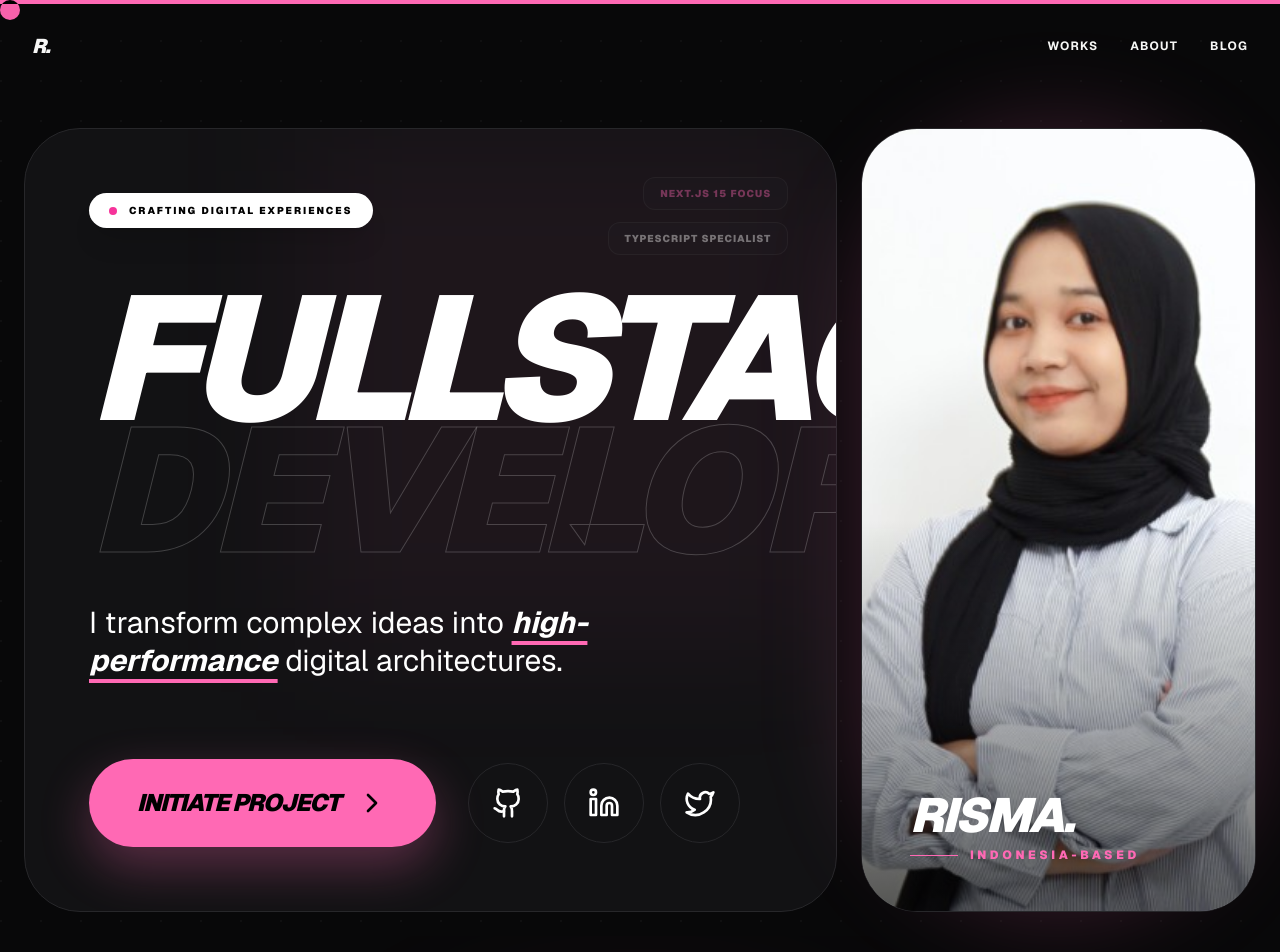
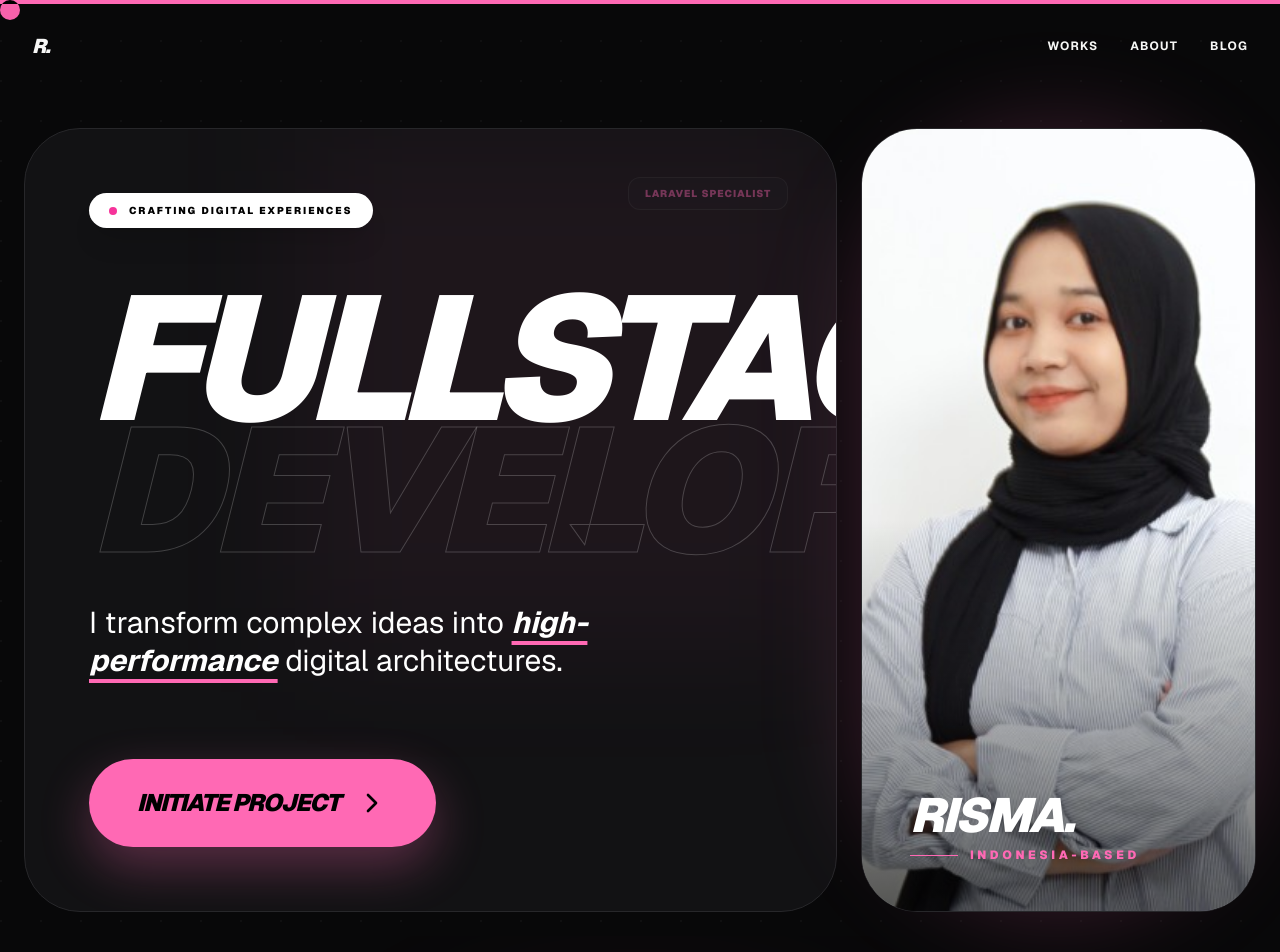
Before and after one commit to amalinars/portfolio, a Next.js app: page / in a window 1280 px wide. Shown: the top 952 px of the page. Built offline with nearby package versions, Linux system fonts and the light colour scheme.

Commit message:
refactor: update contact info, remove social links, and add in-development project status support

```diff
--- a/src/app/page.tsx
+++ b/src/app/page.tsx
@@ -77,10 +77,10 @@ export default function Home() {
 
           <div className="flex flex-col gap-12 items-start lg:items-end">
             <a
-              href="mailto:risma@example.com"
+              href="mailto:keymarlin28@gmail.com"
               className="group text-4xl md:text-6xl font-black flex items-center gap-4 hover:tracking-widest transition-all duration-500"
             >
-              HI@RISMA.DEV
+              KEYMARLIN28@GMAIL.COM
               <motion.div
                 animate={{ rotate: [0, 90, 0] }}
                 transition={{ repeat: Infinity, duration: 2 }}
@@ -92,15 +92,13 @@ export default function Home() {
 
             <div className="flex gap-12 text-sm font-black uppercase italic">
               <a href="#" className="hover:underline underline-offset-8 transition-all">Instagram</a>
-              <a href="#" className="hover:underline underline-offset-8 transition-all">LinkedIn</a>
-              <a href="#" className="hover:underline underline-offset-8 transition-all">GitHub</a>
             </div>
           </div>
         </div>
       </section>
 
       <footer className="py-8 px-6 text-[10px] font-black uppercase tracking-[0.5em] text-center text-muted-foreground bg-black overflow-hidden whitespace-nowrap">
-        DESIGNED FOR THE BOLD • ENGINEERED FOR THE FUTURE • © 2026 RISMA • BUILT WITH NEXT.JS 15 •
+        DESIGNED FOR THE BOLD • ENGINEERED FOR THE FUTURE • © 2026 RISMA •
       </footer>
     </main>
   );
--- a/src/features/portfolio/components/expertise.tsx
+++ b/src/features/portfolio/components/expertise.tsx
@@ -8,7 +8,6 @@ import {
     Zap,
     LayoutDashboard,
     Smartphone,
-    Figma,
     Code2
 } from "lucide-react";
 
@@ -20,7 +19,6 @@ const stack = [
     { name: "Laravel", Icon: Zap },
     { name: "Postgres", Icon: LayoutDashboard },
     { name: "Typescript", Icon: Smartphone },
-    { name: "Figma", Icon: Figma },
 ];
 
 export function Expertise() {
--- a/src/features/portfolio/components/hero.tsx
+++ b/src/features/portfolio/components/hero.tsx
@@ -1,7 +1,7 @@
 "use client";
 
 import { motion } from "framer-motion";
-import { Github, Linkedin, Twitter, ChevronRight } from "lucide-react";
+import { ChevronRight } from "lucide-react";
 import Image from "next/image";
 import Magnetic from "@/components/animations/magnetic";
 
@@ -50,21 +50,12 @@ export function Hero() {
                             </motion.button>
                         </Magnetic>
 
-                        <div className="flex gap-4">
-                            {[Github, Linkedin, Twitter].map((Icon, i) => (
-                                <Magnetic key={i}>
-                                    <a href="#" className="w-20 h-20 rounded-full border border-border flex items-center justify-center hover:bg-white hover:text-black transition-all hover:rotate-12">
-                                        <Icon className="w-8 h-8" />
-                                    </a>
-                                </Magnetic>
-                            ))}
-                        </div>
+                        {/* Social links removed as requested */}
                     </div>
 
                     {/* Stats or Badges */}
                     <div className="absolute top-12 right-12 hidden md:flex flex-col gap-3 items-end opacity-40 group-hover:opacity-100 transition-opacity duration-500">
-                        <div className="bg-border/50 px-4 py-2 rounded-xl border border-white/10 text-[10px] font-black uppercase tracking-widest text-primary">Next.js 15 Focus</div>
-                        <div className="bg-border/50 px-4 py-2 rounded-xl border border-white/10 text-[10px] font-black uppercase tracking-widest">TypeScript Specialist</div>
+                        <div className="bg-border/50 px-4 py-2 rounded-xl border border-white/10 text-[10px] font-black uppercase tracking-widest text-primary">Laravel Specialist</div>
                     </div>
                 </motion.div>
 
--- a/src/features/portfolio/components/project-showcase.tsx
+++ b/src/features/portfolio/components/project-showcase.tsx
@@ -70,13 +70,15 @@ function ProjectCard({ project }: { project: any }) {
                     src={project.image}
                     alt={project.title}
                     fill
-                    className={`object-cover transition-transform duration-700 grayscale ${project.status === 'coming-soon' ? 'scale-105 opacity-40' : 'group-hover:scale-110 group-hover:grayscale-0'}`}
+                    className={`object-cover transition-transform duration-700 grayscale ${['coming-soon', 'in-develop'].includes(project.status) ? 'scale-105 opacity-40' : 'group-hover:scale-110 group-hover:grayscale-0'}`}
                 />
 
-                {project.status === 'coming-soon' && (
+                {['coming-soon', 'in-develop'].includes(project.status) && (
                     <div className="absolute inset-0 flex items-center justify-center bg-black/60">
                         <div className="px-6 py-2 border-2 border-white/20 bg-black/80 rounded-full">
-                            <span className="text-white text-xs font-black uppercase tracking-[0.3em]">Coming Soon</span>
+                            <span className="text-white text-xs font-black uppercase tracking-[0.3em]">
+                                {project.status === 'in-develop' ? 'In Develop' : 'Coming Soon'}
+                            </span>
                         </div>
                     </div>
                 )}
--- a/src/features/portfolio/data/projects.ts
+++ b/src/features/portfolio/data/projects.ts
@@ -3,10 +3,10 @@ export const projects = [
         slug: "plyverse",
         title: "PLYVERSE",
         category: "3D SaaS Platform",
-        year: "2025",
+        year: "2026",
+        status: "in-develop",
         image: "/polyverse.png",
         color: "#ff69b4",
-        status: "completed",
         description: "Plyverse is a cutting-edge 3D SaaS platform designed to streamline 3D asset management and collaboration for creative teams. It integrates advanced WebGL rendering with a robust cloud infrastructure to ensure high performance and accessibility.",
         client: "Internal / Startup",
         role: "Fullstack Developer & 3D Web Developer",
@@ -22,10 +22,10 @@ export const projects = [
         slug: "orbitra",
         title: "ORBITRA",
         category: "SaaS Dashboard",
-        year: "2024",
+        year: "2026",
         image: "/orbitra.png",
         color: "#dda0dd",
-        status: "completed",
+        status: "in-develop",
         description: "Orbitra is a high-performance, multi-tenant SaaS dashboard managing operations for Owners and Mitras. It features a clean, cyber-minimalist design system with robust role-based access control and real-time analytics.",
         client: "Orbitra / Private",
         role: "Frontend Architect & Developer",
```
